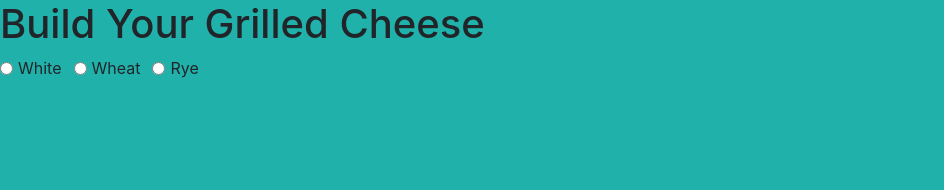
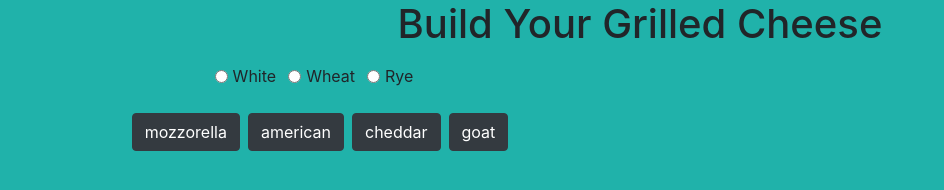
Before and after one commit to kannmelton2/grilled-cheese, a plain HTML site: page index.html in a window 1280 px wide. Shown: the whole page, without its empty margins (0-944 px from the left). Drawn offline with nearby package versions, Linux system fonts and the light colour scheme.

Commit message:
cheese buttons work

```diff
--- a/index.html
+++ b/index.html
@@ -8,8 +8,11 @@
     <title>Grilled Cheese</title>
 </head>
 <body>
-    <h1>Build Your Grilled Cheese</h1>
-    <div id="bread-container"></div>
+    <h1 class="text-center">Build Your Grilled Cheese</h1>
+    <div class="col-6 text-center">
+        <div class="m-1 p-2" id="bread-container"></div>
+        <div class="m-1 p-2" id="cheese-container"></div>
+    </div>
     <script src="https://code.jquery.com/jquery-3.4.1.slim.min.js" integrity="sha384-J6qa4849blE2+poT4WnyKhv5vZF5SrPo0iEjwBvKU7imGFAV0wwj1yYfoRSJoZ+n" crossorigin="anonymous"></script>
     <script src="https://cdn.jsdelivr.net/npm/popper.js@1.16.0/dist/umd/popper.min.js" integrity="sha384-Q6E9RHvbIyZFJoft+2mJbHaEWldlvI9IOYy5n3zV9zzTtmI3UksdQRVvoxMfooAo" crossorigin="anonymous"></script>
     <script src="https://stackpath.bootstrapcdn.com/bootstrap/4.4.1/js/bootstrap.min.js" integrity="sha384-wfSDF2E50Y2D1uUdj0O3uMBJnjuUD4Ih7YwaYd1iqfktj0Uod8GCExl3Og8ifwB6" crossorigin="anonymous"></script>
--- /dev/null
+++ b/javascripts/components/cheese.js
@@ -0,0 +1,32 @@
+import util from '../helpers/util.js';
+import cheeseData from '../helpers/data/cheeseData.js';
+
+const selectCheese = (e) => {
+    const cheeseId = e.target.id;
+    cheeseData.setSelectedCheeses(cheeseId);
+    console.log(cheeseData.getSelectedCheeses());
+};
+
+const cheeseButtonEvent = () => {
+   const cheeseButtons = document.getElementsByClassName('cheeseButtons');
+   for (let i = 0; i < cheeseButtons.length; i++) {
+       cheeseButtons[i].addEventListener('click', selectCheese);
+   };
+};
+
+
+const makeCheeseButtons = () => {
+    const allCheeses = cheeseData.getCheeses();
+    let domString = '';
+    for (let i = 0; i < allCheeses.length; i++) {
+        domString += '<div class="btn-group m-1">'
+        domString += `<button type="button" class="btn btn-dark cheeseButtons" id="${allCheeses[i].id}">${allCheeses[i].type}</button>`;
+        domString += '</div>';
+    };
+    util.printToDom('cheese-container', domString);
+    cheeseButtonEvent();
+};
+
+export default { makeCheeseButtons };
+
+//need to push cheese to a new array -  array should live in cheeseData
--- /dev/null
+++ b/javascripts/helpers/data/cheeseData.js
@@ -0,0 +1,43 @@
+const cheeses = [
+    {
+        type: 'mozzorella',
+        color: 'white',
+        price: 200,
+        id: 'cheese1'
+    },
+    {
+        type: 'american',
+        color: 'yellow',
+        price: .01,
+        id: 'cheese2'
+    },
+    {
+        type: 'cheddar',
+        color: 'yellow',
+        price: .50,
+        id: 'cheese3'
+    },
+    {
+        type: 'goat',
+        color: 'gray',
+        price: 5000,
+        id: 'cheese4'
+    }
+];
+
+let selectedCheeses = [];
+
+const setSelectedCheeses = (cheeseId) => {
+    const foundCheese = cheeses.find((x) => x.id === cheeseId);
+    selectedCheeses.push(foundCheese);
+}
+
+const getCheeses = () => {
+    return cheeses;
+};
+
+const getSelectedCheeses = () => {
+    return selectedCheeses;
+};
+
+export default { setSelectedCheeses, getCheeses, getSelectedCheeses };
--- a/javascripts/main.js
+++ b/javascripts/main.js
@@ -8,9 +8,11 @@
 // setSelectedBread = assign a variable (selectedBreadId) to the id passed in (console.log the id)
 
 import breads from './components/breads.js';
+import cheeses from './components/cheese.js';
 
 const init = () => {
     breads.makeBreadRadioButtons();
+    cheeses.makeCheeseButtons();
   };
 
   init();
```
